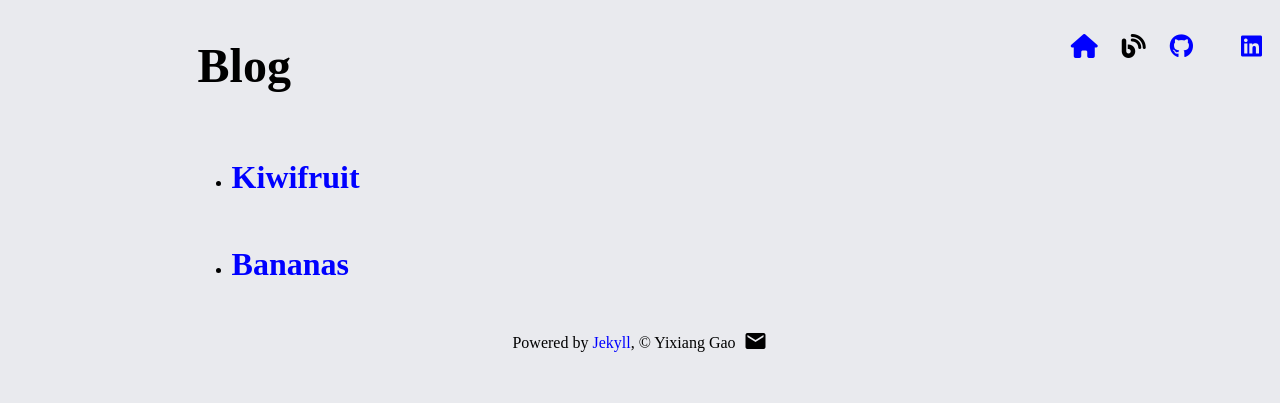
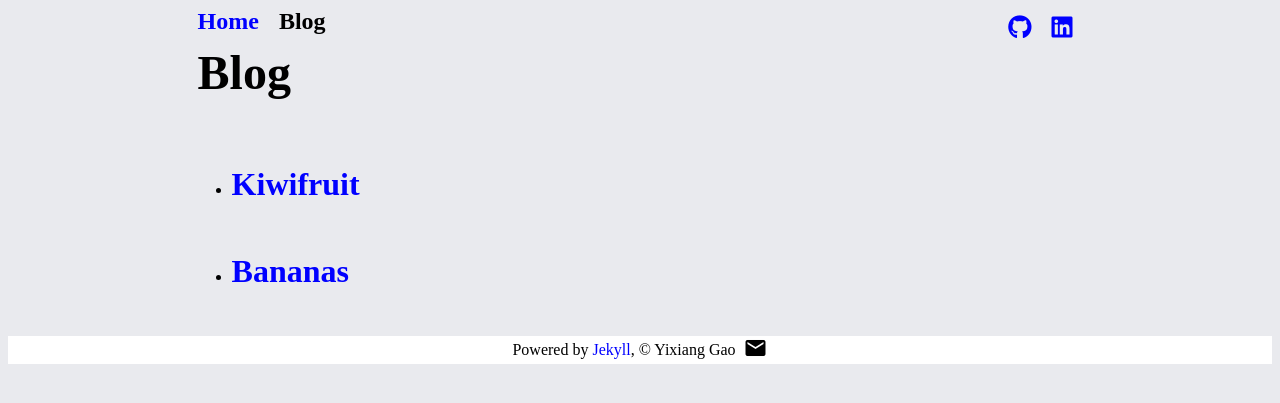
Before and after one commit to g1y5x3/g1y5x3.github.io, a Jekyll site: the page built from blog.html, in a window 1280 px wide. Shown: the top 403 px of the page. Built offline with Jekyll 4.4.1, drawn with Linux system fonts in a browser that asks for light colours.

Commit message:
update navigation bar

```diff
--- a/_layouts/default.html
+++ b/_layouts/default.html
@@ -8,14 +8,16 @@
     <link href="https://fonts.googleapis.com/icon?family=Material+Icons" rel="stylesheet">
   </head>
   <body>
-    <nav>
-      <ul>
-        <a href={{ "index.html" | absolute_url }}><i class="fa fa-home" style="padding:10px; font-size:150%"></i></a>
-        <i class="fa-solid fa-blog" style="padding:10px; font-size:150%"></i>
-        <!-- <a href={{ "blog.html"  | absolute_url }}><i class="fa-solid fa-blog" style="padding:10px; font-size:150%"></i></a> -->
-        <a href="https://github.com/g1y5x3/"><i class="fa-brands fa-github" style="padding:10px; font-size:150%"></i></a>
-        <a href="https://twitter.com/g1y5x3"><i class="fa-brands fa-x-twitter" style="padding:10px; font-size:150%"></i></a>
-        <a href="https://www.linkedin.com/in/yixiang-gao-13a1408b/"><i class="fa-brands fa-linkedin" style="padding:10px; font-size:150%"></i></a>
+    <nav class="navbar">
+      <ul class="menu-left">
+        <li><a href={{ "index.html" | absolute_url }}>Home</a></li>
+        <li><a>Blog</a></li>
+        <!-- href={{ "blog.html" | absolute_url }} -->
+      </ul>
+      <ul class="menu-right">
+        <a href="https://github.com/g1y5x3/" class="fa-brands fa-github"></a>
+        <a href="https://twitter.com/g1y5x3" class="fa-brands fa-x-twitter"></a>
+        <a href="https://www.linkedin.com/in/yixiang-gao-13a1408b/" class="fa-brands fa-linkedin"></a>
       </ul>
     </nav>
     <section>
--- a/assets/css/style.css
+++ b/assets/css/style.css
@@ -3,9 +3,41 @@ body {
 }
 
 /* Navigation bar*/
-nav {
-    float: right;
-    position: relative;
+.navbar {
+    width: 70%;
+    margin: auto;
+    display: flex;
+    justify-content: space-between;
+    align-items: center;
+}
+
+/* Style the left menu items */
+.menu-left {
+    display: flex;
+    margin: 0;
+    padding: 0;
+}
+
+.menu-left li {
+    font-size: 150%;
+    list-style-type: none;
+    margin-right: 20px; /* Adjust the spacing between menu items */
+}
+
+.menu-left a {
+    text-decoration: none;
+    font-weight: bold;
+}
+
+.menu-right {
+    display: flex;
+    margin: 0;
+    padding: 0;
+}
+
+.menu-right a {
+    font-size: 150%;
+    margin-right: 10px; /* Adjust the spacing between menu items */
 }
 
 /* Bios */
@@ -29,7 +61,6 @@ li {
 h1 {
     font-size: 300%;
     width: 70%;
-    padding-top: 30px;
     padding-bottom: 30px;
     margin: auto;
 }
@@ -64,7 +95,7 @@ a {
 }
 
 a:link, a:visited {
-    color: blue;
+    color: rgb(0, 0, 255);
 }
 
 a:hover {
@@ -73,7 +104,7 @@ a:hover {
 
 /* Footers */
 footer {
-    background-color: #e9eaee;
+    background-color: #ffffff;
     display: flex;
     justify-content: center;
     align-items: center;
```
